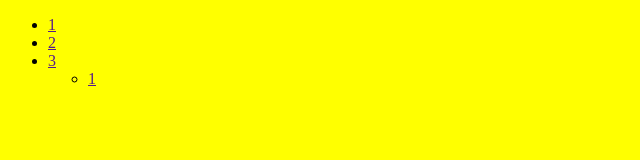
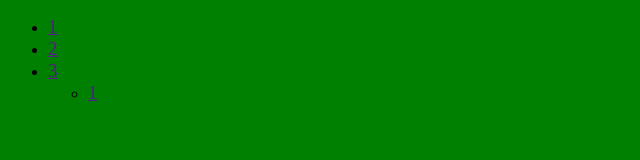
Before and after one commit to Yarolsav/mytest, a plain HTML site: page index.html in a window 1280 px wide. Shown: the whole page, without its empty margins (0-640 px from the left). Drawn offline with Linux system fonts and the light colour scheme.

Commit message:
new branch modify

```diff
--- a/style.css
+++ b/style.css
@@ -1,3 +1,6 @@
 body {
-	background: yellow;
+	background: green;
 }
+li > * {
+	font-size: 1.2em;
+}
```
